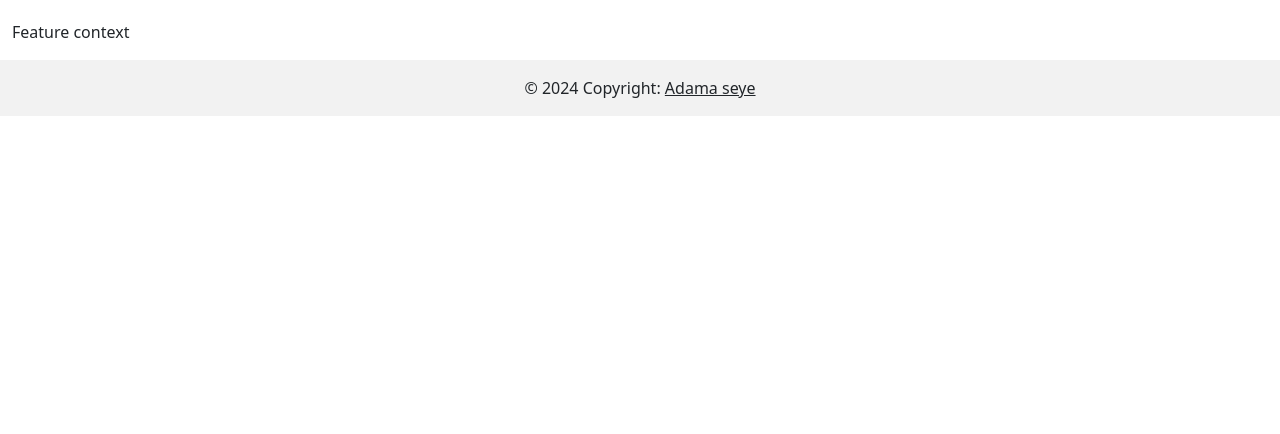
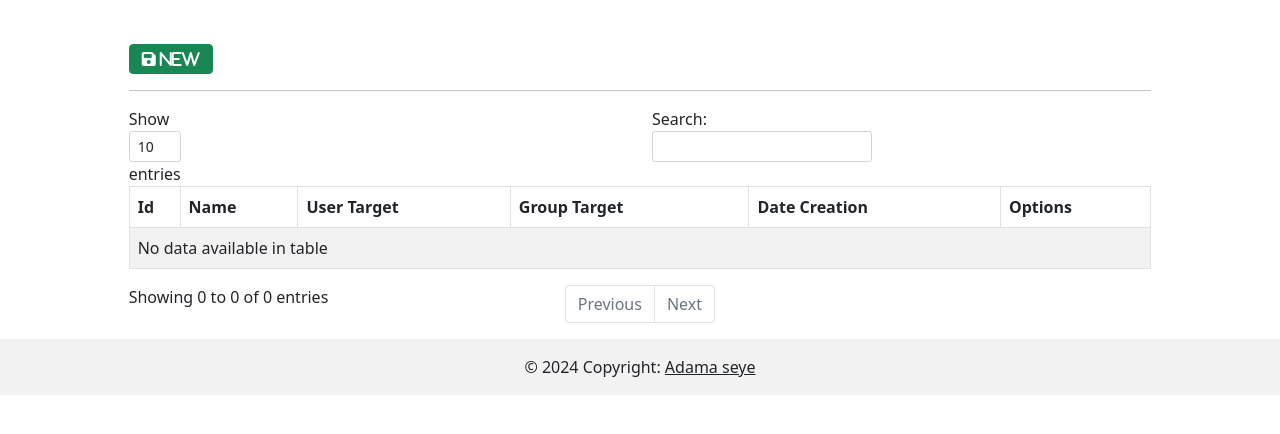
Before and after one commit to SENCOINSN/flipmanager, a Spring app: page /featureContext in a window 1280 px wide. Shown: the part 56-490 px from the top of the page. Run offline with Thymeleaf, Linux system fonts and the light colour scheme; the template is opened without the code that fills it, so the values that code supplies are empty; some libraries are stand-ins or nearby versions.

Commit message:
add context fonctionnality

```diff
--- a/src/main/java/com/feature/flipmanagement/model/FeatureContext.java
+++ b/src/main/java/com/feature/flipmanagement/model/FeatureContext.java
@@ -6,6 +6,7 @@
 import lombok.Setter;
 
 import java.util.ArrayList;
+import java.util.Date;
 import java.util.List;
 
 @Entity
@@ -21,6 +22,7 @@
     @ElementCollection
     @CollectionTable(name = "user_groups", joinColumns = @JoinColumn(name = "user_id"))
     private List<String> userGroups=new ArrayList<>();
+    private Date createAt=new Date();
 
 
     public FeatureContext() {
--- a/src/main/java/com/feature/flipmanagement/repository/FeatureContextRepository.java
+++ b/src/main/java/com/feature/flipmanagement/repository/FeatureContextRepository.java
@@ -3,5 +3,11 @@
 import com.feature.flipmanagement.model.FeatureContext;
 import org.springframework.data.jpa.repository.JpaRepository;
 
+import java.util.Optional;
+
 public interface FeatureContextRepository extends JpaRepository<FeatureContext, String> {
+    Optional<FeatureContext> findByNameFeature(String nameFeature);
+
+    Optional<FeatureContext> findByUuid(String uuid);
+
 }
--- a/src/main/resources/templates/featureContext.html
+++ b/src/main/resources/templates/featureContext.html
@@ -9,7 +9,122 @@
 <body>
 
 <div layout:fragment="content">
-    <p>Feature context</p>
+
+    <div class="col-md-10 container-fluid panel">
+        <div th:if="${message}">
+            <label th:text="${message}" style="color:green;"></label>
+        </div>
+        <br>
+
+        <div class="panel-heading">
+            <a href="#" class="btn btn-success fa fa-save nbtn pull-right"> New</a>
+        </div>
+        <hr>
+        <div class="panel panel-body">
+            <table class="table table-striped table-bordered" id="dataTable3">
+                <thead>
+                <tr>
+                    <th>Id</th>
+                    <th>Name</th>
+                    <th>User Target</th>
+                    <th>Group Target</th>
+                    <th>Date Creation</th>
+                    <th>Options</th>
+                </tr>
+                </thead>
+                <tbody>
+                <tr th:each="featureContext: ${featureContexts}">
+                    <td th:text="${featureContext.uuid}"></td>
+                    <td th:text="${featureContext.nameFeature}"></td>
+                    <td th:text="${featureContext.targetUser}"></td>
+                    <td th:text="${featureContext.targetGroup}"></td>
+                    <td th:text="${#dates.format(featureContext.createAt, 'yyyy-MM-dd')}"></td>
+
+                    <td>
+                       <a  th:href="@{getFeatureContext(uuid=${featureContext.uuid})}" class="btn fa fa-edit act1">Edit</a> |
+                    </td>
+                </tr>
+                </tbody>
+
+            </table>
+        </div>
+    </div>
+
+
+    <div class="myForm">
+        <form th:action="@{create-context}"  method="post">
+            <div class="modal fade" id="exampleModal" tabindex="-1" role="dialog" aria-labelledby="exampleModalLabel" aria-hidden="true">
+                <div class="modal-dialog" role="document">
+                    <div class="modal-content">
+                        <div class="modal-header" style="background-color:#4cae4c">
+                            <h5 class="modal-title" id="exampleModalLabel" style="color: white">Feature</h5>
+                            <button type="button"  class="btn-close" data-dismiss="modal" aria-label="Close"></button>
+                        </div>
+                        <div class="modal-body">
+                            <div class="form-group">
+                                <input class="form-control" id="uuid" name="uuid" value="" readonly/>
+                            </div>
+
+                            <div class="form-group">
+                                <label for="nameFeature" class="col-form-label">Name Feature </label>
+                                <select class="form-control" id="nameFeature" name="nameFeature">
+                                    <option th:each="feature: ${features}" th:text="${feature.nameFeature}" th:value="${feature.nameFeature}"></option>
+                                </select>
+                            </div>
+
+                            <div class="form-group">
+                                <label for="targetUser" class="col-form-label">User Target</label>
+                                <input type="text" class="form-control" id="targetUser" name="targetUser" value="" />
+                            </div>
+
+                            <div class="form-group">
+                                <label for="targetGroup" class="col-form-label">Group Target</label>
+                                <input type="text" class="form-control" id="targetGroup" name="targetGroup" value="" />
+                            </div>
+
+
+                        </div>
+                        <div class="modal-footer">
+                            <button type="button" class="btn btn-danger" data-dismiss="modal">Close</button>
+                            <input type="submit" class="btn btn-primary fa fa-save" value="Ajouter" />
+                        </div>
+                    </div>
+                </div>
+            </div>
+        </form>
+    </div>
+
+    <script src="/js/jquery/dist/jquery.min.js" th:src="@{/js/jquery/dist/jquery.min.js}"></script>
+    <script type="text/javascript" src="/js/bootstrap.min.js" th:src="@{/js/bootstrap.min.js}"></script>
+
+    <script>
+        $(document).ready(function(){
+            console.log("hello world")
+
+            $('.nbtn,.act1').on('click', function(event) {
+                event.preventDefault();
+                const href = $(this).attr('href');
+                const text = $(this).text();
+
+                if (text === 'Edit') {
+                    $.get(href, function(featureContext) {
+                        $('.myForm #uuid').val(featureContext.uuid)
+                        $('.myForm #nameFeature').val(featureContext.nameFeature)
+                        $('.myForm #targetUser').val(featureContext.targetUser)
+                        $('.myForm #targetGroup').val(featureContext.targetGroup)
+                    })
+                    $('.myForm #exampleModal').modal()
+                } else {
+                    $('.myForm #uuid').val('')
+                    $('.myForm #nameFeature').val('')
+                    $('.myForm #targetUser').val('')
+                    $('.myForm #targetGroup').val('')
+                    $('.myForm #exampleModal').modal()
+                }
+            });
+
+        });
+    </script>
 </div>
 
 </body>
```
Also changed, not shown: src/main/java/com/feature/flipmanagement/dto/FeatureContextDTO.java (added, +13 -0 lines), src/main/java/com/feature/flipmanagement/dto/FeatureContextRequest.java (added, +26 -0 lines), src/main/java/com/feature/flipmanagement/mapper/FeatureMapper.java (+34 -0 lines), src/main/java/com/feature/flipmanagement/service/FeatureImpl.java (+37 -0 lines), src/main/java/com/feature/flipmanagement/service/IFeatureFlip.java (+9 -0 lines), src/main/java/com/feature/flipmanagement/web/FeatureController.java (+26 -0 lines).
